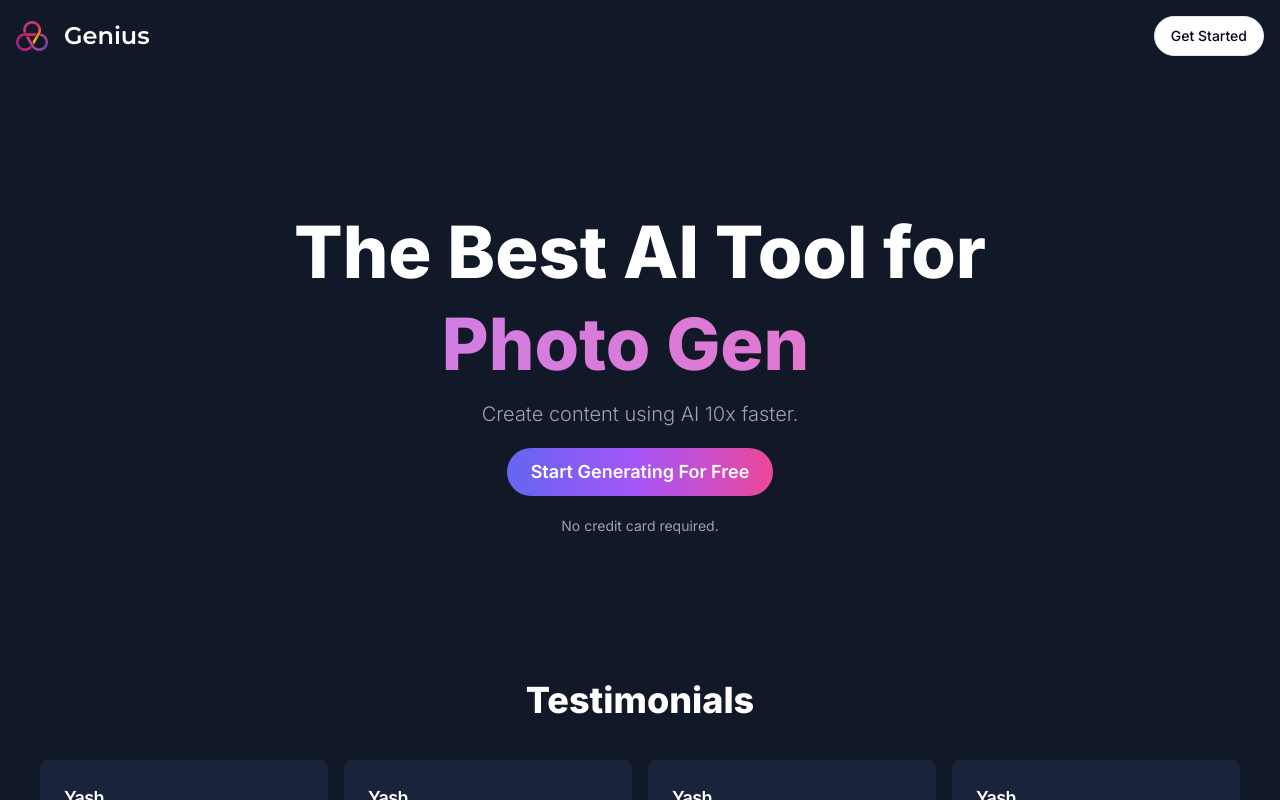
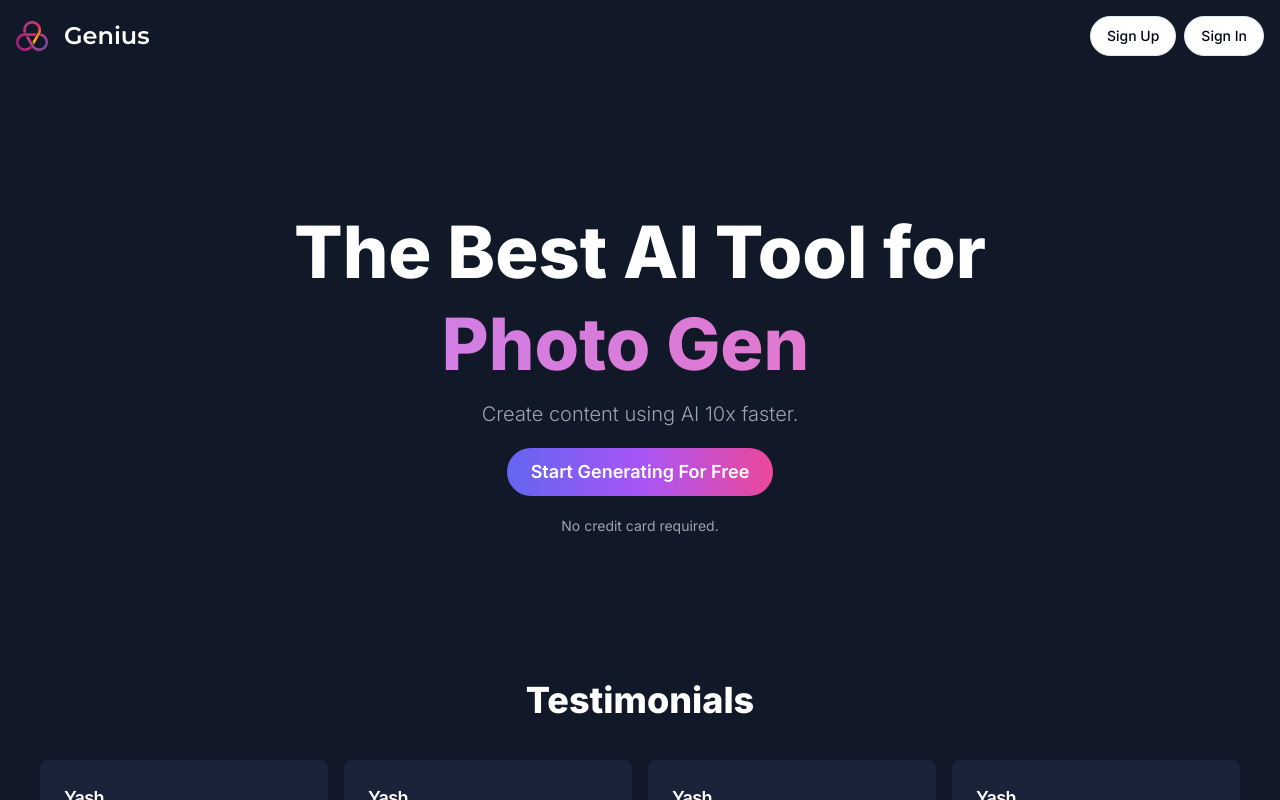
Before and after one commit to Yash-Sajwan24/ai-sass, a Next.js app: page / in a window 1280 px wide. Built offline with nearby package versions, Linux system fonts and the light colour scheme; no server answers.

Commit message:
landing ui update

```diff
--- a/components/landing-navbar.tsx
+++ b/components/landing-navbar.tsx
@@ -29,9 +29,14 @@ export const LandingNavbar = () => {
         <div className="flex items-center gap-x-2">
           <Link href={isSignedIn ? "/dashboard" : "/sign-up"}>
             <Button className="rounded-full" variant="outline">
-            Get Started
+              Sign Up
             </Button>
-            </Link>
+          </Link>
+          <Link href={isSignedIn ? "/dashboard" : "/sign-in"}>
+            <Button className="rounded-full" variant="outline">
+              Sign In
+            </Button>
+          </Link>
         </div>
       </nav>
     </>
```
